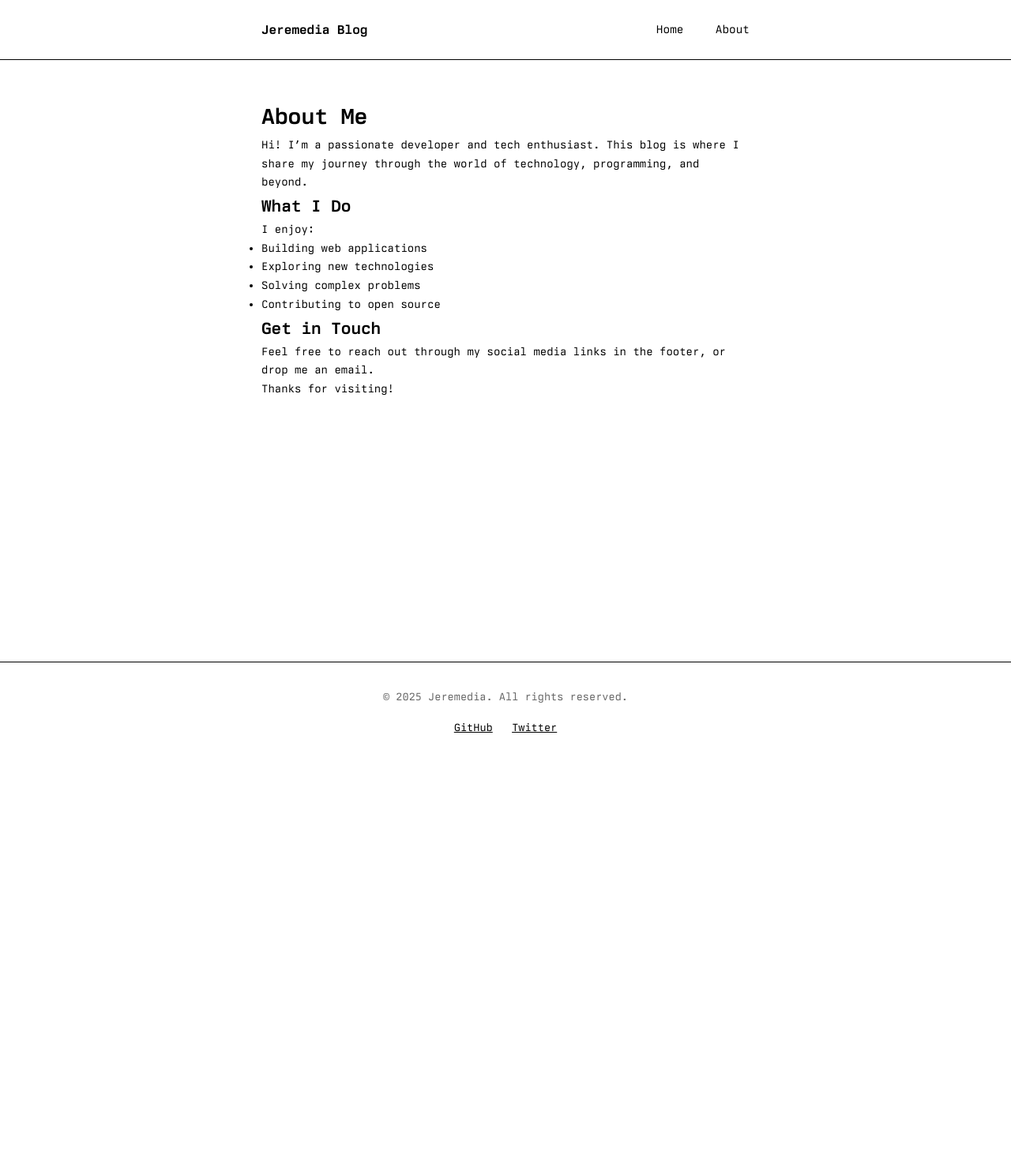
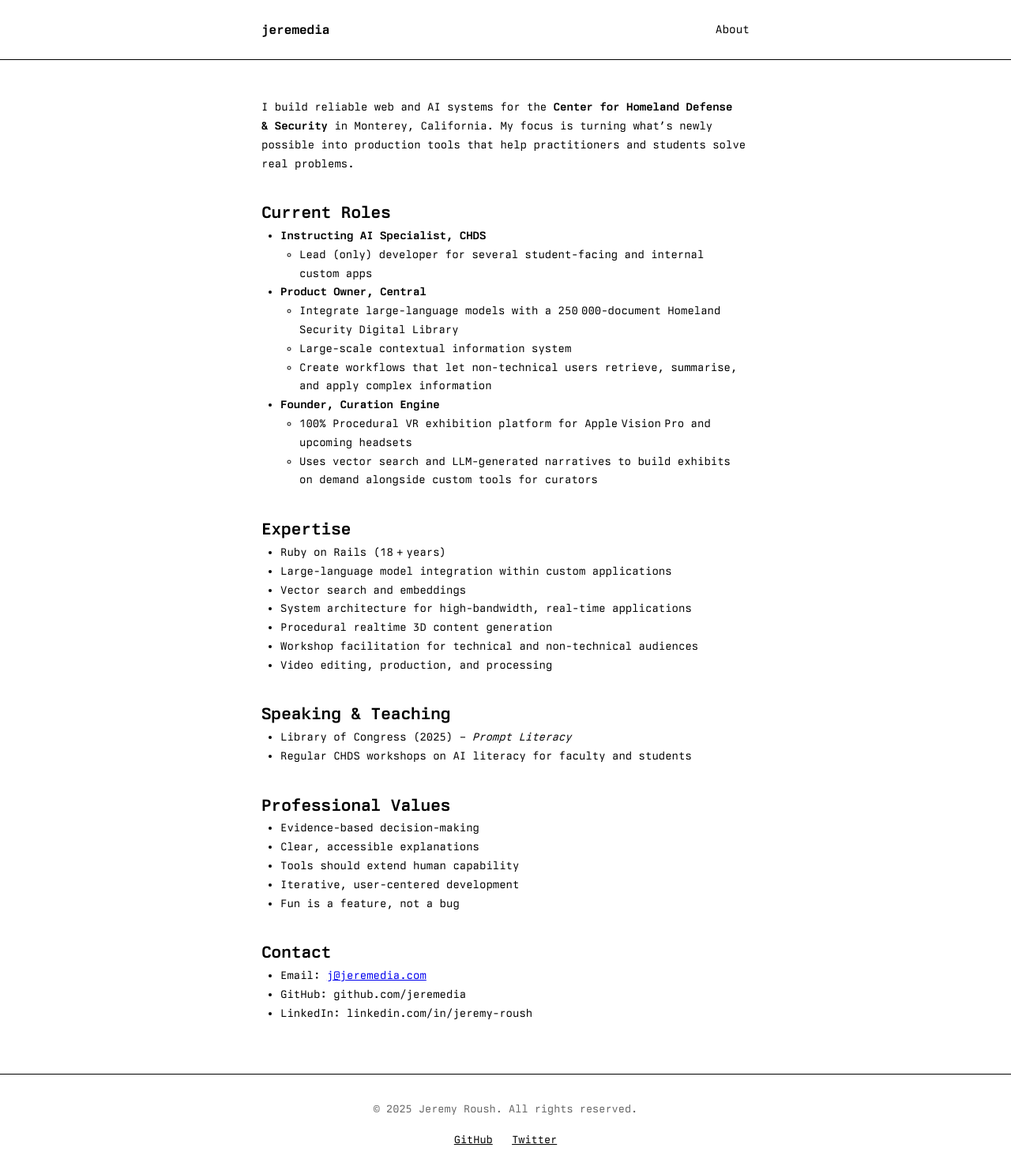
Before and after one commit to jeremedia/jeremedia.github.io, a Jekyll site: the page built from about.md, in a window 1280 px wide. Shown: the whole page at 79% size. Built offline with Jekyll 4.4.1, drawn with Linux system fonts in a browser that asks for light colours; before the commit the page ends 966 px from its top, so only the background shows below that.

```diff
--- a/_config.yml
+++ b/_config.yml
@@ -1,7 +1,7 @@
-title: Jeremedia Blog
-author: Jeremedia
-email: your-email@example.com
-description: A personal blog about technology, life, and everything in between.
+title: jeremedia
+author: Jeremy Roush
+email: j@jeremedia.com
+description: Sprinkles of things
 url: "https://jeremedia.github.io" # your GitHub Pages URL will go here
 baseurl: "" # the subpath of your site, e.g. /blog
 
--- a/_layouts/default.html
+++ b/_layouts/default.html
@@ -13,7 +13,6 @@
         <nav>
             <a href="{{ '/' | relative_url }}" class="site-title">{{ site.title }}</a>
             <div class="nav-links">
-                <a href="{{ '/' | relative_url }}">Home</a>
                 <a href="{{ '/about' | relative_url }}">About</a>
             </div>
         </nav>
--- a/about.md
+++ b/about.md
@@ -4,20 +4,48 @@ title: About
 permalink: /about/
 ---
 
-# About Me
+I build reliable web and AI systems for the **Center for Homeland Defense & Security** in Monterey, California. My focus is turning what's newly possible into production tools that help practitioners and students solve real problems.
 
-Hi! I'm a passionate developer and tech enthusiast. This blog is where I share my journey through the world of technology, programming, and beyond.
+## Current Roles
 
-## What I Do
+- **Instructing AI Specialist, CHDS**
 
-I enjoy:
-- Building web applications
-- Exploring new technologies
-- Solving complex problems
-- Contributing to open source
+    - Lead (only) developer for several student‑facing and internal custom apps
 
-## Get in Touch
+* **Product Owner, Central**
+    - Integrate large‑language models with a 250 000‑document Homeland Security Digital Library
+  - Large-scale contextual information system
+  - Create workflows that let non‑technical users retrieve, summarise, and apply complex information
 
-Feel free to reach out through my social media links in the footer, or drop me an email.
+* **Founder, Curation Engine**
+  - 100% Procedural VR exhibition platform for Apple Vision Pro and upcoming headsets
+  - Uses vector search and LLM‑generated narratives to build exhibits on demand alongside custom tools for curators
 
-Thanks for visiting!
+## Expertise
+
+* Ruby on Rails (18 + years)
+* Large‑language model integration within custom applications
+* Vector search and embeddings
+* System architecture for high‑bandwidth, real‑time applications
+* Procedural realtime 3D content generation
+* Workshop facilitation for technical and non‑technical audiences
+* Video editing, production, and processing
+
+## Speaking & Teaching
+
+* Library of Congress (2025) – *Prompt Literacy*
+* Regular CHDS workshops on AI literacy for faculty and students
+
+## Professional Values
+
+* Evidence‑based decision-making
+* Clear, accessible explanations
+* Tools should extend human capability
+* Iterative, user‑centered development
+* Fun is a feature, not a bug
+
+## Contact
+
+* Email: [j@jeremedia.com](mailto:j@jeremedia.com)
+* GitHub: github.com/jeremedia
+* LinkedIn: linkedin.com/in/jeremy‑roush
--- a/assets/css/style.css
+++ b/assets/css/style.css
@@ -278,3 +278,12 @@ footer p {
         margin-bottom: 2rem;
     }
 }
+
+h2{
+    margin-top: 2rem;
+}
+
+ul{
+
+    padding-left: 1.5rem;
+}
--- a/index.html
+++ b/index.html
@@ -2,8 +2,8 @@
 layout: default
 ---
 
-<div class="home">
-  <h1>Welcome to My Blog</h1>
+<div class="home" xmlns:width="http://www.w3.org/1999/xhtml">
+  <img width="100%" src="{{ '/assets/img/ce_01.JPG' | relative_url }}" alt="Curation Engine" class="hero-image">
 
   <div class="posts">
     {% for post in site.posts %}
```
Also changed, not shown: _posts/2025-01-01-welcome-to-my-blog.md (deleted, +0 -27 lines), _posts/2025-07-01-literate-tech.md (added, +16 -0 lines), .claude/settings.local.json, assets/img/ce_01.JPG (added).
